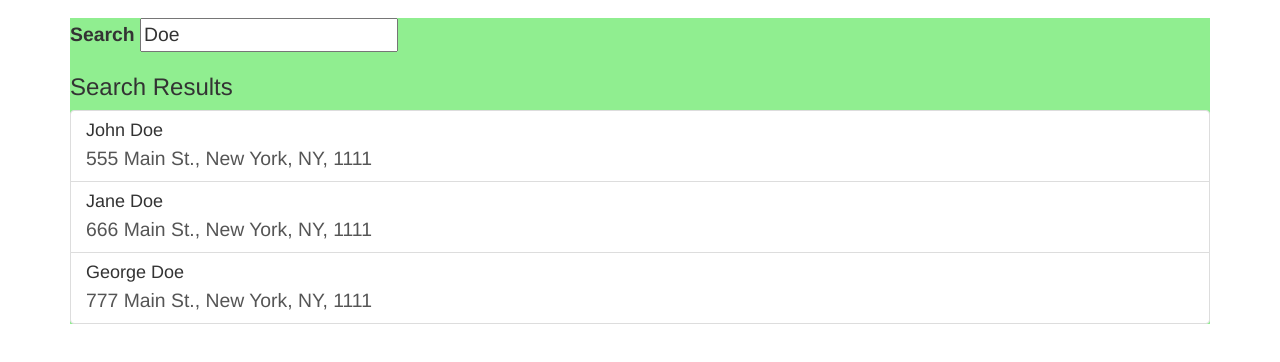
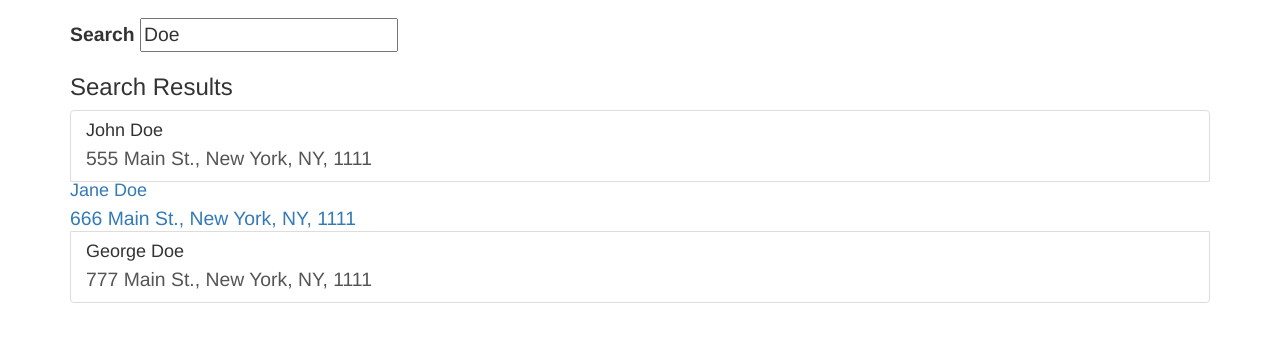
Before and after one commit to adolkin/AngularJS-Tutorial, a plain HTML site: page udemy/index.htm in a window 1280 px wide. Shown: the part 54-416 px from the top of the page. Drawn offline with nearby package versions, Linux system fonts and the light colour scheme; some packages are replaced by stand-ins of ours.

Commit message:
Compile, Pre-Link, Post-link

```diff
--- a/udemy/app.js
+++ b/udemy/app.js
@@ -66,6 +66,29 @@ myApp.directive("searchResult", function () {
     scope: {
       personObject: "=", // 2way binding pass object
       formattedAddressFunction: "&"
+    },
+    compile: function(elem, attrs) {
+
+      console.log('Compiling...');
+      // elem.removeAttr('class');
+      console.log(elem);
+      // console.log(elem.html());
+
+      return {
+        // pre: function(scope, element, attrs) {
+        //   console.log('Pre-linking...');
+        //   console.log(element);
+        // },
+
+        post: function(scope, element, attrs) {
+          console.log('Post-linking...');
+          console.log(scope);
+          if (scope.personObject.name == 'Jane Doe') {
+            element.removeAttr('class');
+          }
+          console.log(element);
+        },
+      }
     }
   }
 })
--- a/udemy/index.htm
+++ b/udemy/index.htm
@@ -31,7 +31,7 @@
             </nav>
         </header>
         <div class="container">
-            <div ng-view style="background:lightgreen;">
+            <div ng-view>
             </div>
         </div>
         <div class="container">
```
